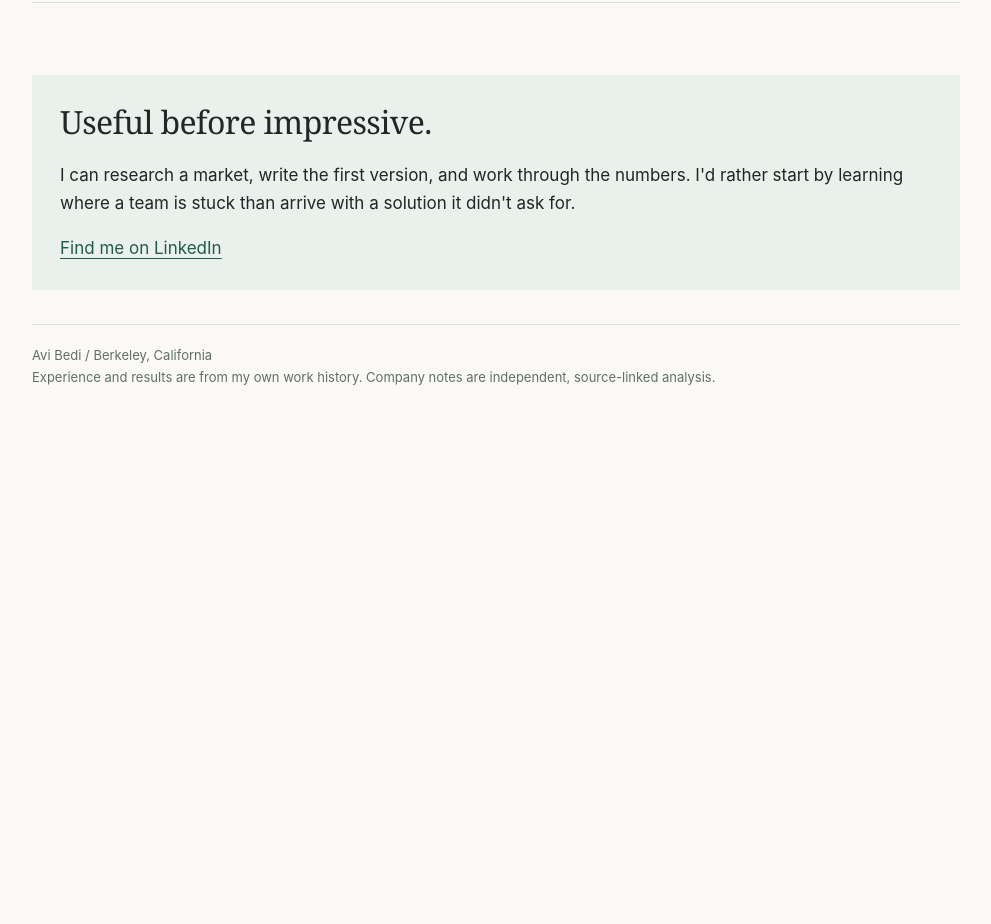
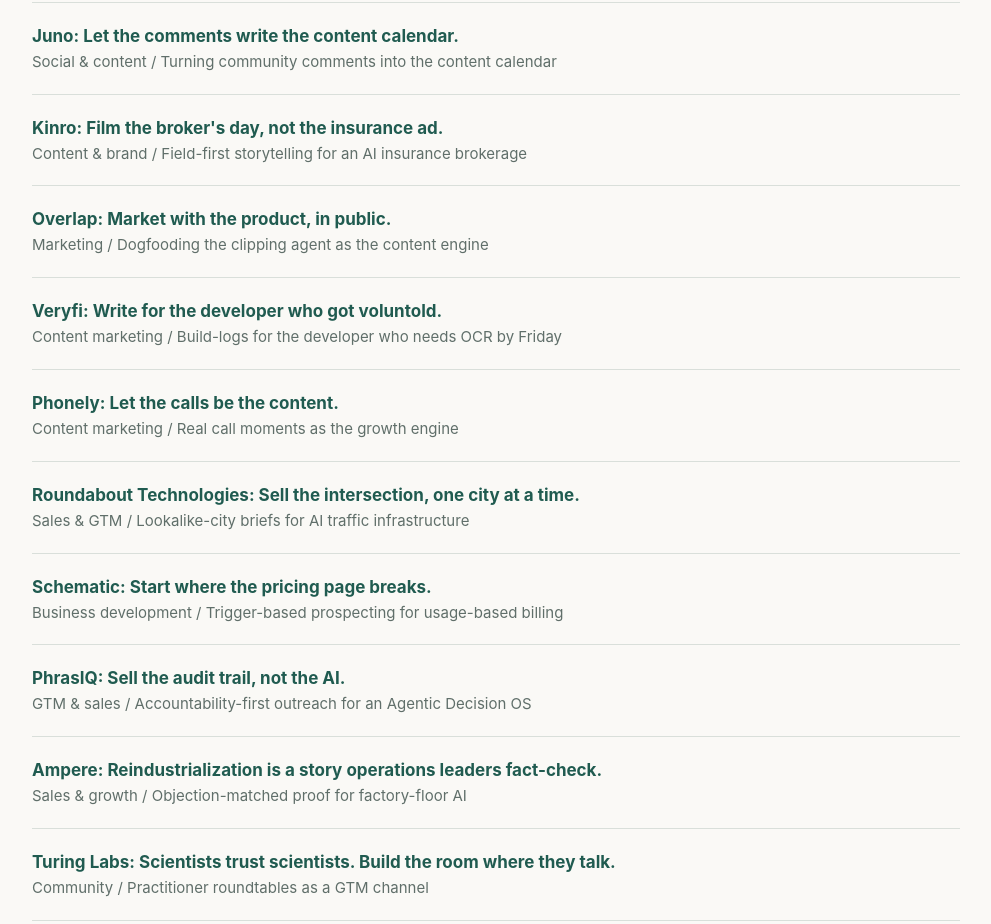
Before and after one commit to Avi3678/gtm-lab, a plain HTML site: page index.html in a window 1280 px wide. Shown: the part 5723-6647 px from the top of the page, without its empty margins (144-1135 px from the left). Before the commit the page ends 6181 px from the top, so only its background shows below. Drawn offline with Linux system fonts and the light colour scheme.

Commit message:
Update index.html

```diff
--- a/index.html
+++ b/index.html
@@ -48,5 +48,15 @@
 <a class="linkrow" href="memo-pluto-gtm.html"><strong>Pluto: Show what ten minutes of conversation catches.</strong><span>Go-to-market / From keyword screens to ten-minute conversations</span></a>
 <a class="linkrow" href="memo-turnstone-growth.html"><strong>Turnstone: Ask the 57-hour user what they actually did.</strong><span>Growth / From a 57-hour week to published user workflows</span></a>
 <a class="linkrow" href="memo-orthogonal-growth.html"><strong>Orthogonal: Sell the receipt, not the marketplace.</strong><span>Growth / From marketplace claims to one worked transaction</span></a>
+<a class="linkrow" href="memo-juno-content.html"><strong>Juno: Let the comments write the content calendar.</strong><span>Social &amp; content / Turning community comments into the content calendar</span></a>
+<a class="linkrow" href="memo-kinro-content.html"><strong>Kinro: Film the broker's day, not the insurance ad.</strong><span>Content &amp; brand / Field-first storytelling for an AI insurance brokerage</span></a>
+<a class="linkrow" href="memo-overlap-marketing.html"><strong>Overlap: Market with the product, in public.</strong><span>Marketing / Dogfooding the clipping agent as the content engine</span></a>
+<a class="linkrow" href="memo-veryfi-content.html"><strong>Veryfi: Write for the developer who got voluntold.</strong><span>Content marketing / Build-logs for the developer who needs OCR by Friday</span></a>
+<a class="linkrow" href="memo-phonely-content.html"><strong>Phonely: Let the calls be the content.</strong><span>Content marketing / Real call moments as the growth engine</span></a>
+<a class="linkrow" href="memo-roundabout-gtm.html"><strong>Roundabout Technologies: Sell the intersection, one city at a time.</strong><span>Sales &amp; GTM / Lookalike-city briefs for AI traffic infrastructure</span></a>
+<a class="linkrow" href="memo-schematic-bd.html"><strong>Schematic: Start where the pricing page breaks.</strong><span>Business development / Trigger-based prospecting for usage-based billing</span></a>
+<a class="linkrow" href="memo-phrasiq-gtm.html"><strong>PhrasIQ: Sell the audit trail, not the AI.</strong><span>GTM &amp; sales / Accountability-first outreach for an Agentic Decision OS</span></a>
+<a class="linkrow" href="memo-ampere-growth.html"><strong>Ampere: Reindustrialization is a story operations leaders fact-check.</strong><span>Sales &amp; growth / Objection-matched proof for factory-floor AI</span></a>
+<a class="linkrow" href="memo-turinglabs-community.html"><strong>Turing Labs: Scientists trust scientists. Build the room where they talk.</strong><span>Community / Practitioner roundtables as a GTM channel</span></a>
 </section>
 <div class="closing"><h2>Useful before impressive.</h2><p>I can research a market, write the first version, and work through the numbers. I'd rather start by learning where a team is stuck than arrive with a solution it didn't ask for.</p><a href="https://www.linkedin.com/in/avisbedi/">Find me on LinkedIn</a></div><footer>Avi Bedi / Berkeley, California<br>Experience and results are from my own work history. Company notes are independent, source-linked analysis.</footer></main></body></html>
```
